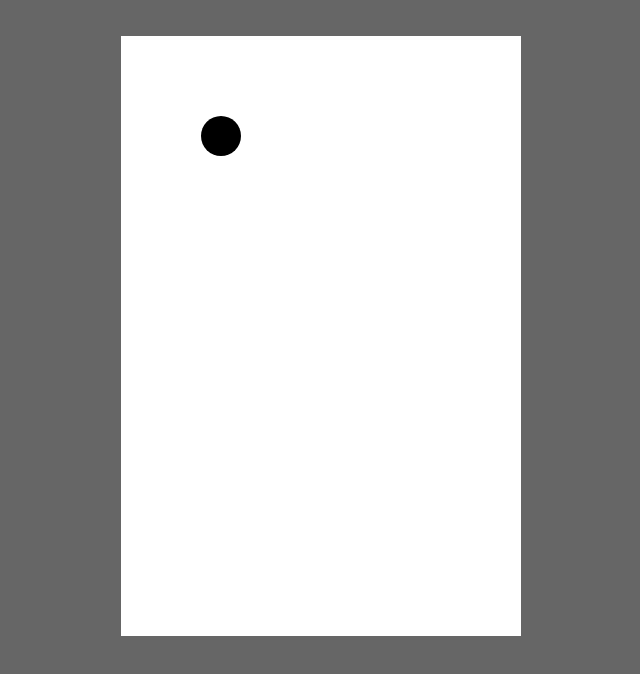
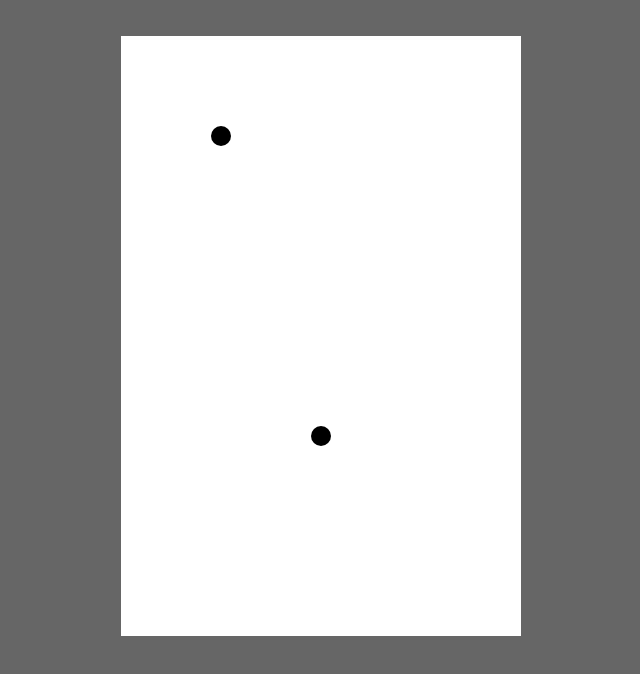
Before and after one commit to sansumbrella/particle-party, a React (Create React App) app: page / in a window 1280 px wide. Shown: the top 674 px of the page, without its empty margins (319-959 px from the left). Built offline with nearby package versions, Linux system fonts and the light colour scheme.

Commit message:
Use props rather than child components.

```diff
--- a/src/App.js
+++ b/src/App.js
@@ -6,9 +6,15 @@ class App extends Component {
   render() {
     return (
       <div className="App">
-        <PartySystem showGui={true} width={400} height={600}>
-          <Emitter x={100} y={100} rate={60} />
-        </PartySystem>
+        <PartySystem
+          showGui={true}
+          width={400}
+          height={600}
+          emitters={[
+            new Emitter({ x: 100, y: 100 }),
+            new Emitter({ x: 200, y: 400 })
+          ]}
+        />
       </div>
     );
   }
--- a/src/PartySystem.js
+++ b/src/PartySystem.js
@@ -4,10 +4,11 @@ import { List, Record } from "immutable";
 /**
  * Render as SVG overlaid on canvas.
  */
-export class Emitter extends Component {
-  render() {
-    const { x, y } = this.props;
-    return <circle cx={x} cy={y} r={20} />;
+export class Emitter {
+  constructor(props) {
+    const { x = 100, y = 100 } = props;
+    this.x = x;
+    this.y = y;
   }
   /**
    * Returns an array of particles emitted during the current simulated interval.
@@ -84,7 +85,10 @@ export default class PartySystem extends Component {
   }
 
   render() {
-    const { children, showGui } = this.props;
+    const { showGui } = this.props;
+    const gui = this.props.emitters.map(em => (
+      <circle cx={em.x} cy={em.y} r={10} />
+    ));
     return (
       <div className="host">
         <canvas ref="canvas" />
@@ -97,7 +101,7 @@ export default class PartySystem extends Component {
             });
           }}
         >
-          {showGui && children}
+          {showGui && gui}
         </svg>
       </div>
     );
@@ -113,6 +117,7 @@ export default class PartySystem extends Component {
   };
 
   draw = time => {
+    console.log(this.props.children);
     this.particles = this.particles
       .filter(particleIsAlive)
       .map(p => particleUpdate(p, 0.016));
```
